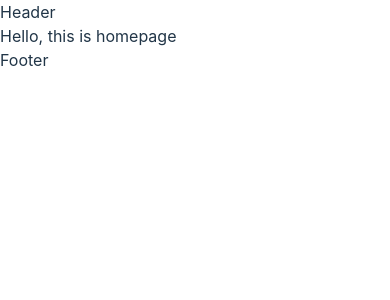
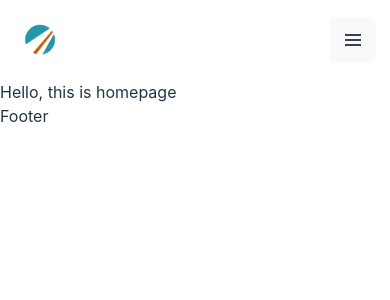
Before and after one commit to kgndnc/movie-web-app, a React (Vite) app: page / in a window 390 px wide. Shown: the top 300 px of the page. Built offline with nearby package versions, Linux system fonts and the light colour scheme.

Commit message:
add header

```diff
--- /dev/null
+++ b/src/components/HamburgerMenu.tsx
@@ -0,0 +1,26 @@
+function HamburgerMenu({ isOpen }: { isOpen: boolean }) {
+	return (
+		<svg
+			className='h-6 w-6 fill-current'
+			viewBox='0 0 24 24'
+			xmlns='http://www.w3.org/2000/svg'
+		>
+			{isOpen ? (
+				<path
+					fillRule='evenodd'
+					clipRule='evenodd'
+					d='M17.707 6.293a1 1 0 0 0-1.414 0L12 10.586 7.707 6.293a1 1 0 1 0-1.414 1.414L10.586 12l-4.293 4.293a1 1 0 0 0 1.414 1.414L12 13.414l4.293 4.293a1 1 0 0 0 1.414-1.414L13.414 12l4.293-4.293a1 1 0 0 0 0-1.414z'
+					fill='#000000'
+				/>
+			) : (
+				<path
+					fillRule='evenodd'
+					clipRule='evenodd'
+					d='M4 6h16v2H4V6zm0 5h16v2H4v-2zm0 5h16v2H4v-2z'
+				/>
+			)}
+		</svg>
+	)
+}
+
+export default HamburgerMenu
--- a/src/components/Header.tsx
+++ b/src/components/Header.tsx
@@ -1,7 +1,100 @@
+import logo from '../assets/website_logo.png'
+
+import { useState } from 'react'
+import { Dialog, PopoverGroup, DialogPanel } from '@headlessui/react'
+import { Link } from 'react-router-dom'
+import HamburgerMenu from './HamburgerMenu'
+
+const navbarItems = [
+	{ label: 'Home', href: '/' },
+	{ label: 'About', href: '/about' },
+]
+
 export default function Header() {
+	const [mobileMenuOpen, setMobileMenuOpen] = useState(false)
+
 	return (
-		<header>
-			<h3>Header</h3>
+		<header className='bg-white'>
+			<nav
+				className='mx-auto flex max-w-7xl items-center justify-between p-6 md:px-8'
+				aria-label='Global'
+			>
+				<div className='flex md:flex-1'>
+					<Link to='/' className='-m-1.5 p-1.5'>
+						<span className='sr-only'>Movie Web App</span>
+						<Logo />
+					</Link>
+				</div>
+				<div className='flex md:hidden'>
+					<button
+						type='button'
+						className='-m-2.5 inline-flex items-center justify-center rounded-md p-2.5 text-gray-700'
+						onClick={() => setMobileMenuOpen(true)}
+					>
+						<span className='sr-only'>Open main menu</span>
+						<HamburgerMenu isOpen={mobileMenuOpen} />
+					</button>
+				</div>
+				<PopoverGroup className='hidden md:flex md:gap-x-12'>
+					{navbarItems.map(item => (
+						<Link
+							to={item.href}
+							className='text-sm font-semibold leading-6 text-gray-900'
+						>
+							{item.label}
+						</Link>
+					))}
+				</PopoverGroup>
+			</nav>
+
+			<Dialog
+				className='md:hidden'
+				open={mobileMenuOpen}
+				onClose={setMobileMenuOpen}
+			>
+				<div className='fixed inset-0 z-10' />
+				<DialogPanel className='fixed inset-y-0 right-0 z-10 w-full overflow-y-auto bg-white px-6 py-6 sm:max-w-sm sm:ring-1 sm:ring-gray-900/10'>
+					<div className='flex items-center justify-between'>
+						<Link to='/' className='-m-1.5 p-1.5'>
+							<span className='sr-only'>Your Company</span>
+							<Logo />
+						</Link>
+						<button
+							type='button'
+							className='-m-2.5 rounded-md p-2.5 text-gray-700'
+							onClick={() => setMobileMenuOpen(false)}
+						>
+							<span className='sr-only'>Close menu</span>
+							<HamburgerMenu isOpen={mobileMenuOpen} />
+						</button>
+					</div>
+					<div className='mt-6 flow-root'>
+						<div className='-my-6 divide-y divide-gray-500/10'>
+							<div className='space-y-2 py-6'>
+								{navbarItems.map(item => (
+									<Link
+										to={item.href}
+										className='-mx-3 block rounded-lg px-3 py-2 text-base font-semibold leading-7 text-gray-900 hover:bg-gray-50'
+									>
+										{item.label}
+									</Link>
+								))}
+							</div>
+						</div>
+					</div>
+				</DialogPanel>
+			</Dialog>
 		</header>
 	)
 }
+
+function Logo() {
+	return (
+		<img
+			className='h-8 w-auto'
+			src={logo}
+			alt='Generated using AI'
+			title='Generated using AI'
+		/>
+	)
+}
--- a/src/index.css
+++ b/src/index.css
@@ -42,12 +42,12 @@ button {
 	font-size: 1em;
 	font-weight: 500;
 	font-family: inherit;
-	background-color: #1a1a1a;
 	cursor: pointer;
 	transition: border-color 0.25s;
 }
 button:hover {
-	border-color: #646cff;
+	/* border-color:  ; */
+	@apply border-primary;
 }
 button:focus,
 button:focus-visible {
--- a/src/main.tsx
+++ b/src/main.tsx
@@ -1,18 +1,15 @@
 import React from 'react'
 import ReactDOM from 'react-dom/client'
-import Homepage from './pages/Homepage.tsx'
 import './index.css'
 import { RouterProvider, createBrowserRouter } from 'react-router-dom'
+import Homepage from './pages/Homepage.tsx'
+import About from './pages/About.tsx'
 
 const router = createBrowserRouter([
 	{ path: '/', element: <Homepage /> },
 	{
 		path: '/about',
-		element: (
-			<>
-				<p>About</p>
-			</>
-		),
+		element: <About />,
 	},
 ])
 
--- /dev/null
+++ b/src/pages/About.tsx
@@ -0,0 +1,11 @@
+import Layout from '../layout/Layout'
+
+function About() {
+	return (
+		<Layout>
+			<p>About</p>
+		</Layout>
+	)
+}
+
+export default About
--- a/src/pages/Homepage.tsx
+++ b/src/pages/Homepage.tsx
@@ -2,8 +2,6 @@ import { useState } from 'react'
 import Layout from '../layout/Layout'
 
 function App() {
-	const [count, setCount] = useState(0)
-
 	return (
 		<Layout>
 			<p>Hello, this is homepage</p>
--- a/tailwind.config.js
+++ b/tailwind.config.js
@@ -2,7 +2,12 @@
 export default {
 	content: ['./index.html', './src/**/*.{js,ts,jsx,tsx}'],
 	theme: {
-		extend: {},
+		extend: {
+			colors: {
+				primary: '#2397a7',
+				secondary: '#c86003',
+			},
+		},
 	},
 	plugins: [],
 }
```
Also changed, not shown: src/assets/website_logo.png (added).
